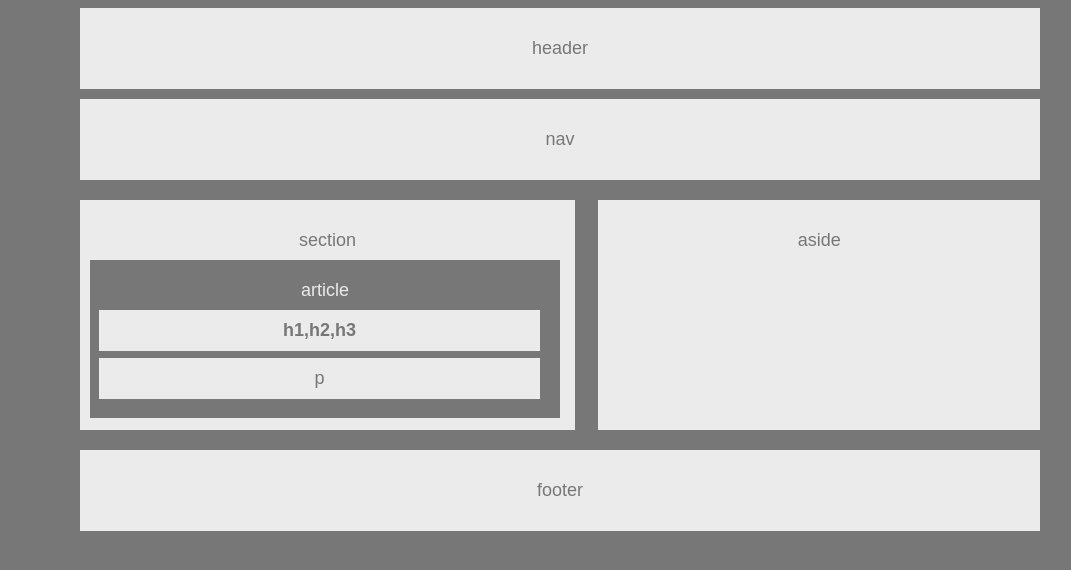
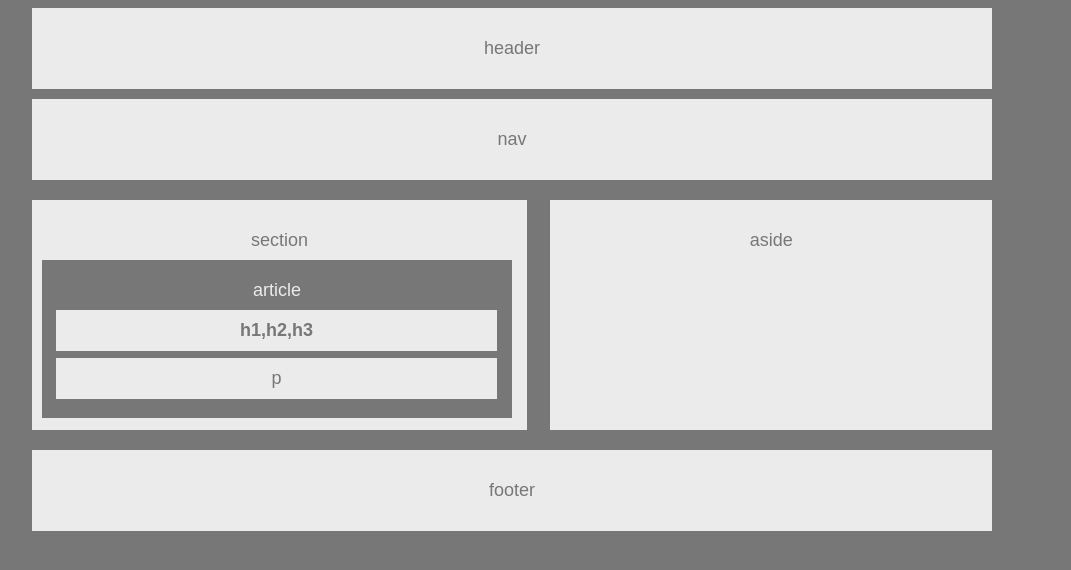
Before and after one commit to ElliLoes/HW-Wireframe, a plain HTML site: page index.html in a window 1280 px wide. Shown: the whole page, without its empty margins (128-1199 px from the left). Drawn offline with Linux system fonts and the light colour scheme.

Commit message:
Edited css

```diff
--- a/index.html
+++ b/index.html
@@ -9,17 +9,16 @@
 </head>
 
 <body>
-    <div id="wireframe">
     <header>
         header
     </header>
     <nav>
         nav
     </nav>
-        <section id="aside">
+    <aside>
         aside
-        </section>
-        <section id="section">
+    </aside>
+    <section>
         section
         <div id="article">article
         </div>
@@ -29,7 +28,6 @@
     <footer>
         footer
     </footer>
-    </div>
 
 </body>
 
--- a/style.css
+++ b/style.css
@@ -3,18 +3,14 @@ body {
     width: 960px;
     font-size: 18px;
     background: #777;
+    color: #777;
+    margin-left: auto;
+    margin-right: auto;
 }
 
 div {
     color: #ebebeb;
     background: #777;
-}
-
-#wireframe {
-    width: 960px;
-    float: inherit;
-    align: center;
-    margin-left: 200px;
 }
 
 header {
@@ -33,7 +29,7 @@ nav {
     color: #777;
 }
 
-#aside {
+aside {
     margin-bottom: 10px;
     background: #ebebeb;
     text-align: center;
@@ -44,7 +40,7 @@ nav {
     padding-top: 30px;
 }
 
-#section {
+section {
     margin-bottom: 10px;
     background: #ebebeb;
     text-align: center;
@@ -71,13 +67,13 @@ nav {
 #heading {
     color: #777;
     background: #ebebeb;
-    font-weight: bold;
     position: absolute;
     top: 110px;
     text-align: center;
     padding: 10px;
     width: 85%;
-    right: 35px;
+    right: 30px;
+    font-weight: bold;
 }
 
 p {
@@ -88,7 +84,7 @@ p {
     padding: 10px;
     width: 85%;
     top: 140px;
-    right: 35px;
+    right: 30px;
 }
 
 footer {
```
Lines whose indentation alone changed are shown as unchanged.
